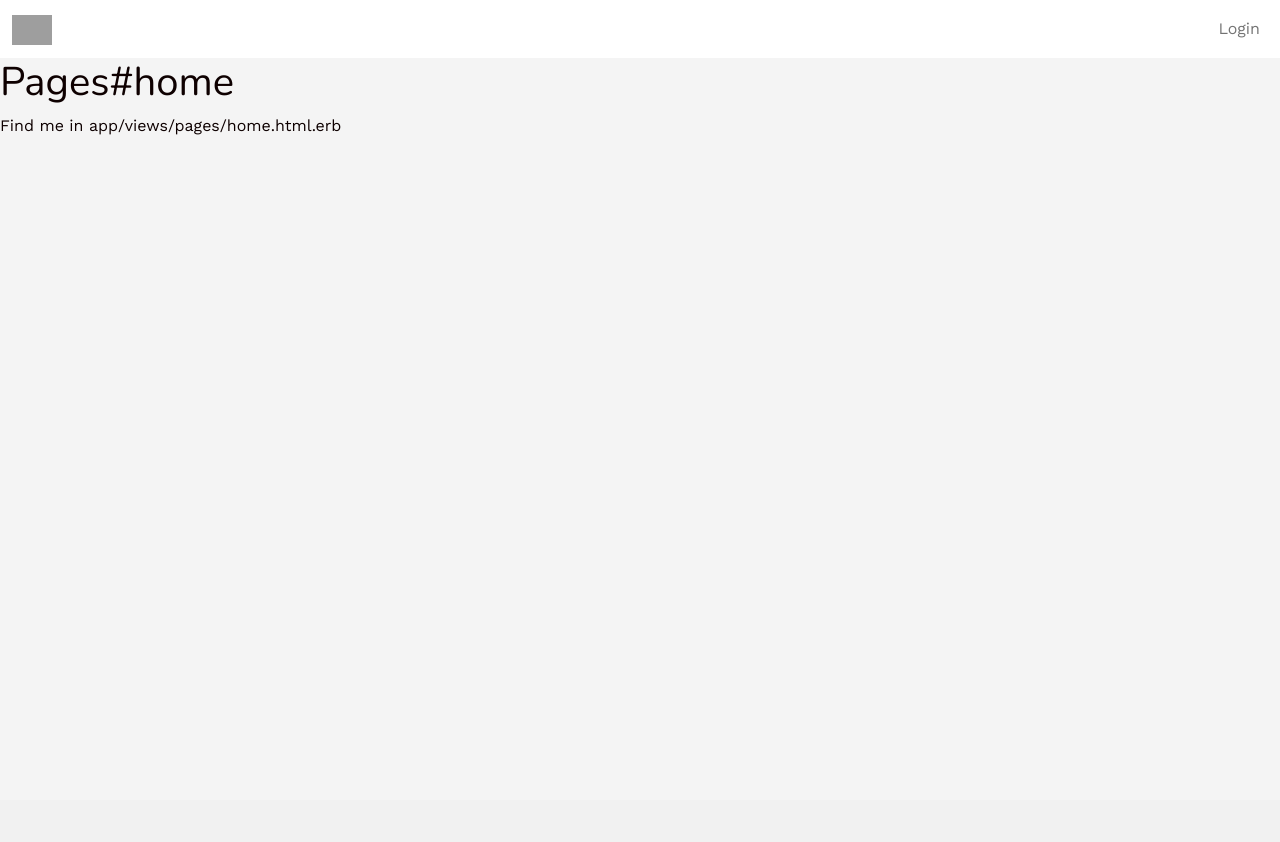
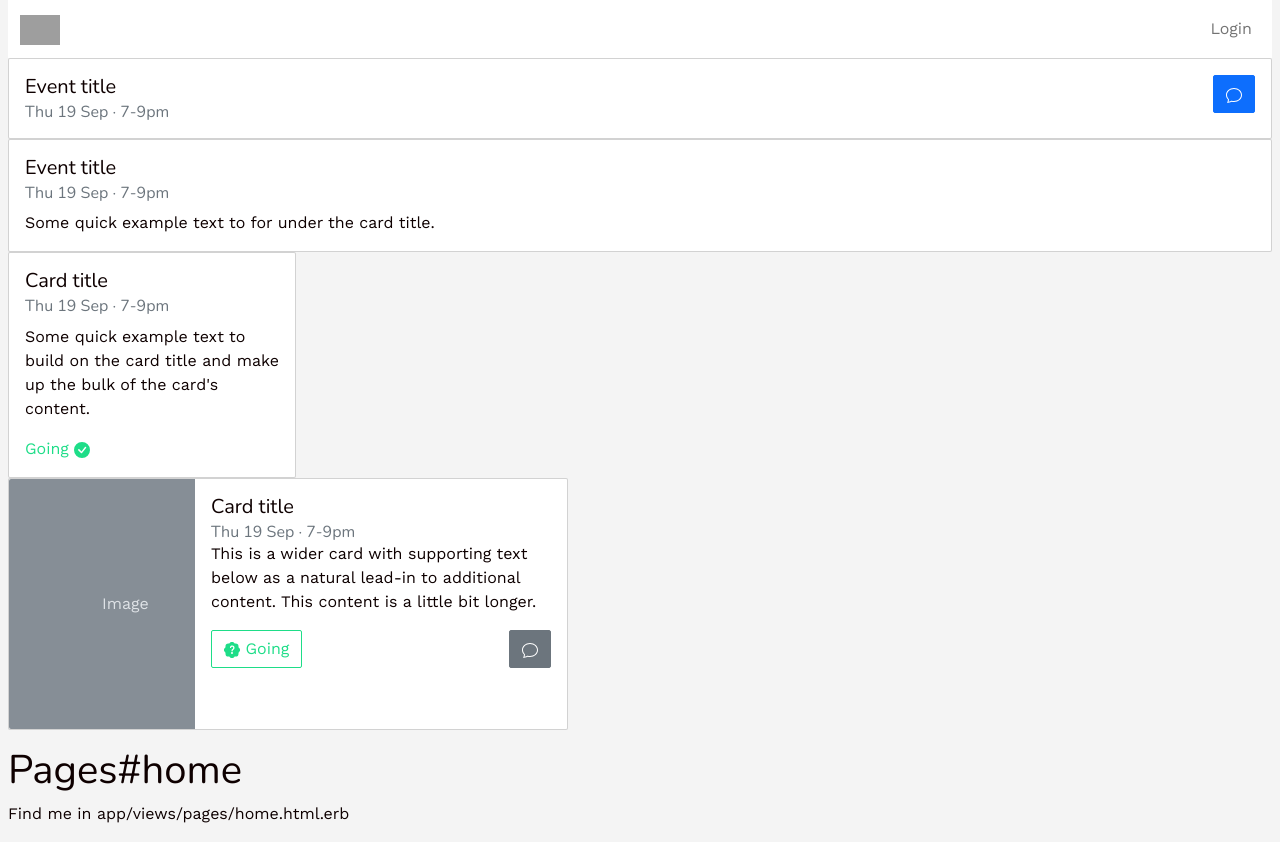
Before and after one commit to gadorcc/Planit, a Rails app: page / in a window 1280 px wide. Before the commit the page ends 135 px from the top, so only its background shows below. Run offline with Rails 7, Linux system fonts and the light colour scheme; style sheets or scripts are compiled from the project's sources; some libraries are stand-ins or nearby versions; grey boxes are pictures that could not be loaded.

Commit message:
Active card partials and margin

```diff
--- a/app/views/layouts/application.html.erb
+++ b/app/views/layouts/application.html.erb
@@ -8,10 +8,17 @@
 
     <%= stylesheet_link_tag "application", "data-turbo-track": "reload" %>
     <%= javascript_include_tag "application", "data-turbo-track": "reload", defer: true %>
+    <link rel="stylesheet" href="https://cdn.jsdelivr.net/npm/bootstrap-icons@1.10.3/font/bootstrap-icons.css">
   </head>
 
-  <body><%= render "shared/navbar" %>
+  <body class="ms-2 me-2 border-0"><%= render "shared/navbar" %>
 <%= render "shared/flashes" %>
+<%= render "shared/smcard" %>
+<%= render "shared/txtcard" %>
+<%= render "shared/linkscard" %>
+<%= render "shared/imgcard" %>
+
+
 
     <%= yield %>
   </body>
--- /dev/null
+++ b/app/views/shared/_imgcard.html.erb
@@ -0,0 +1,37 @@
+<div class="card mb-3" style="max-width: 560px;">
+    <div class="row g-0">
+        <div class="col-sm">
+            <svg class="bd-placeholder-img img-fluid rounded-start" width="100%" height="250" xmlns="http://www.w3.org/2000/svg" role="img" aria-label="Placeholder: Image" preserveAspectRatio="xMidYMid slice" focusable="false">
+                <title>Placeholder</title>
+                <rect width="100%" height="100%" fill="#868e96"></rect>
+                <text x="50%" y="50%" fill="#dee2e6" dy=".3em">Image</text>
+            </svg>
+        </div>
+        <div class="col-md-8">
+            <div class="card-body">
+                <h5 class="card-title">Card title</h5>
+                <h6 class="card-subtitle text-muted">Thu 19 Sep · 7-9pm</h6>
+                <p class="card-text">
+                    This is a wider card with supporting text below as a natural lead-in to additional content. This content is a little bit longer.
+                </p>
+                <div class="d-flex justify-content-between">
+                    <button type="button" class="btn btn-outline-success">
+                        <svg xmlns="http://www.w3.org/2000/svg" width="16" height="16" fill="currentColor" class="bi bi-patch-question-fill" viewBox="0 0 16 16">
+                            <path
+                                d="M5.933.87a2.89 2.89 0 0 1 4.134 0l.622.638.89-.011a2.89 2.89 0 0 1 2.924 2.924l-.01.89.636.622a2.89 2.89 0 0 1 0 4.134l-.637.622.011.89a2.89 2.89 0 0 1-2.924 2.924l-.89-.01-.622.636a2.89 2.89 0 0 1-4.134 0l-.622-.637-.89.011a2.89 2.89 0 0 1-2.924-2.924l.01-.89-.636-.622a2.89 2.89 0 0 1 0-4.134l.637-.622-.011-.89a2.89 2.89 0 0 1 2.924-2.924l.89.01.622-.636zM7.002 11a1 1 0 1 0 2 0 1 1 0 0 0-2 0zm1.602-2.027c.04-.534.198-.815.846-1.26.674-.475 1.05-1.09 1.05-1.986 0-1.325-.92-2.227-2.262-2.227-1.02 0-1.792.492-2.1 1.29A1.71 1.71 0 0 0 6 5.48c0 .393.203.64.545.64.272 0 .455-.147.564-.51.158-.592.525-.915 1.074-.915.61 0 1.03.446 1.03 1.084 0 .563-.208.885-.822 1.325-.619.433-.926.914-.926 1.64v.111c0 .428.208.745.585.745.336 0 .504-.24.554-.627z"
+                            ></path>
+                        </svg>
+                        Going
+                    </button>
+                    <button type="button" class="btn btn-secondary">
+                        <svg xmlns="http://www.w3.org/2000/svg" width="16" height="16" fill="currentColor" class="bi bi-chat" viewBox="0 0 16 16">
+                            <path
+                                d="M2.678 11.894a1 1 0 0 1 .287.801 10.97 10.97 0 0 1-.398 2c1.395-.323 2.247-.697 2.634-.893a1 1 0 0 1 .71-.074A8.06 8.06 0 0 0 8 14c3.996 0 7-2.807 7-6 0-3.192-3.004-6-7-6S1 4.808 1 8c0 1.468.617 2.83 1.678 3.894zm-.493 3.905a21.682 21.682 0 0 1-.713.129c-.2.032-.352-.176-.273-.362a9.68 9.68 0 0 0 .244-.637l.003-.01c.248-.72.45-1.548.524-2.319C.743 11.37 0 9.76 0 8c0-3.866 3.582-7 8-7s8 3.134 8 7-3.582 7-8 7a9.06 9.06 0 0 1-2.347-.306c-.52.263-1.639.742-3.468 1.105z"
+                            ></path>
+                        </svg>
+                    </button>
+                </div>
+            </div>
+        </div>
+    </div>
+</div>
--- /dev/null
+++ b/app/views/shared/_linkscard.html.erb
@@ -0,0 +1,13 @@
+<div class="card" style="width: 18rem;">
+    <div class="card-body">
+        <h5 class="card-title">Card title</h5>
+        <h6 class="card-subtitle mb-2 text-muted">Thu 19 Sep · 7-9pm</h6>
+        <p class="card-text">Some quick example text to build on the card title and make up the bulk of the card's content.</p>
+        <a href="#" class="text-success text-decoration-none">
+            Going
+            <svg xmlns="http://www.w3.org/2000/svg" width="16" height="16" fill="currentColor" class="bi bi-check-circle-fill text-success" viewBox="0 0 16 16">
+                <path d="M16 8A8 8 0 1 1 0 8a8 8 0 0 1 16 0zm-3.97-3.03a.75.75 0 0 0-1.08.022L7.477 9.417 5.384 7.323a.75.75 0 0 0-1.06 1.06L6.97 11.03a.75.75 0 0 0 1.079-.02l3.992-4.99a.75.75 0 0 0-.01-1.05z"></path>
+            </svg>
+        </a>
+    </div>
+</div>
--- /dev/null
+++ b/app/views/shared/_smcard.html.erb
@@ -0,0 +1,24 @@
+    <div class="card">
+      <div class="card-body row">
+        <div class="col-8">
+          <h5 class="card-title">Event title</h5>
+          <h6 class="card-subtitle text-muted">Thu 19 Sep · 7-9pm</h6>
+        </div>
+        <div class="col-4 text-end">
+          <button type="button" class="btn btn-primary">
+            <svg
+              xmlns="http://www.w3.org/2000/svg"
+              width="16"
+              height="16"
+              fill="currentColor"
+              class="bi bi-chat"
+              viewBox="0 0 16 16"
+            >
+              <path
+                d="M2.678 11.894a1 1 0 0 1 .287.801 10.97 10.97 0 0 1-.398 2c1.395-.323 2.247-.697 2.634-.893a1 1 0 0 1 .71-.074A8.06 8.06 0 0 0 8 14c3.996 0 7-2.807 7-6 0-3.192-3.004-6-7-6S1 4.808 1 8c0 1.468.617 2.83 1.678 3.894zm-.493 3.905a21.682 21.682 0 0 1-.713.129c-.2.032-.352-.176-.273-.362a9.68 9.68 0 0 0 .244-.637l.003-.01c.248-.72.45-1.548.524-2.319C.743 11.37 0 9.76 0 8c0-3.866 3.582-7 8-7s8 3.134 8 7-3.582 7-8 7a9.06 9.06 0 0 1-2.347-.306c-.52.263-1.639.742-3.468 1.105z"
+              ></path>
+            </svg>
+          </button>
+        </div>
+      </div>
+    </div>
--- /dev/null
+++ b/app/views/shared/_txtcard.html.erb
@@ -0,0 +1,9 @@
+<div class="card">
+      <div class="card-body">
+        <h5 class="card-title">Event title</h5>
+        <h6 class="card-subtitle mb-2 text-muted">Thu 19 Sep · 7-9pm</h6>
+        <p class="card-text">
+          Some quick example text to for under the card title.
+        </p>
+      </div>
+</div>
```
